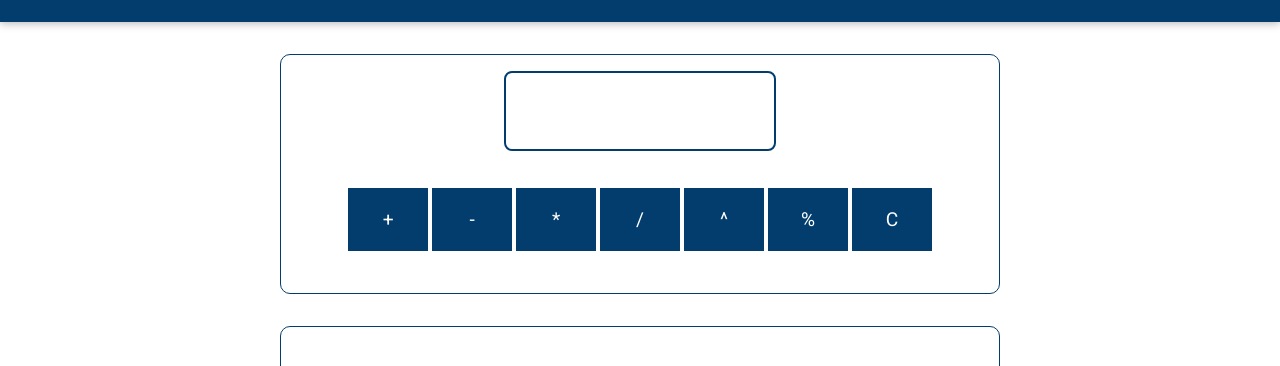
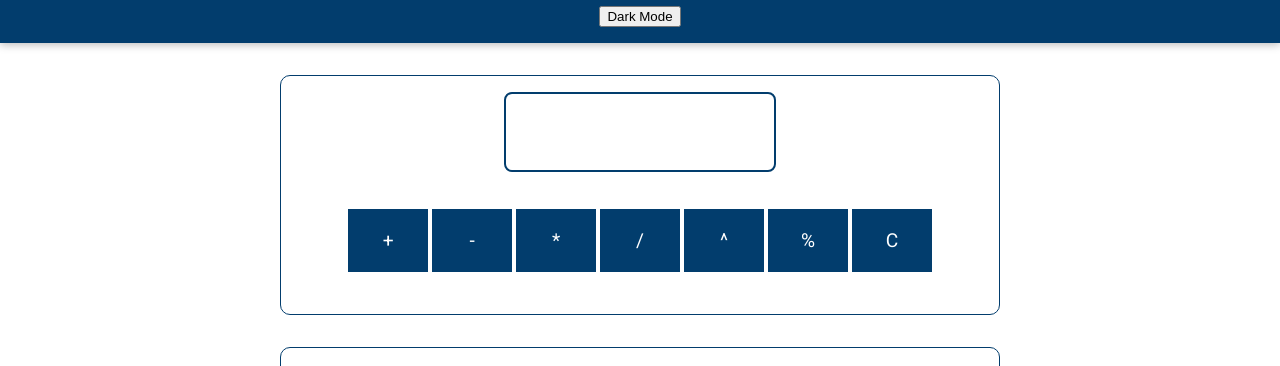
Before and after one commit to AliaminiCodes/Unconventional-Calculator, a plain HTML site: page index.html in a window 1280 px wide. Shown: the part 91-457 px from the top of the page. Drawn offline with Linux system fonts and the light colour scheme.

Commit message:
I added Dark Mode button to html file

```diff
--- a/index.html
+++ b/index.html
@@ -16,6 +16,7 @@
    <body>
       <header>
          <h1>The Unconventional Calculator</h1>
+         <button type="button" id="toggle-theme-btn">Dark Mode</button>
       </header>
       <section id="calculator">
          <input type="number" id="input-number" />
```
